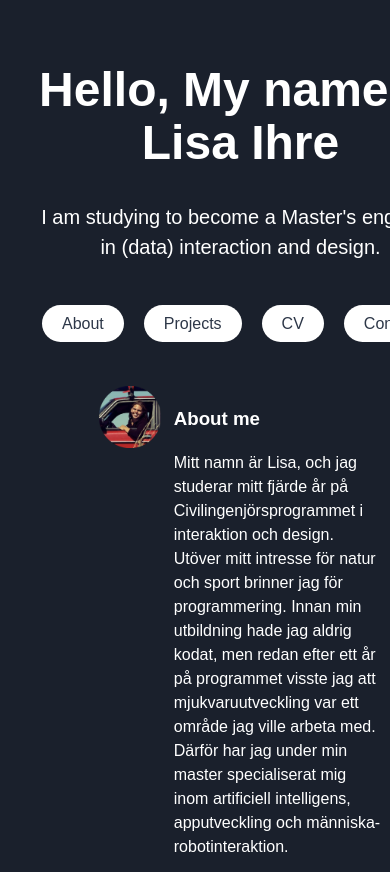
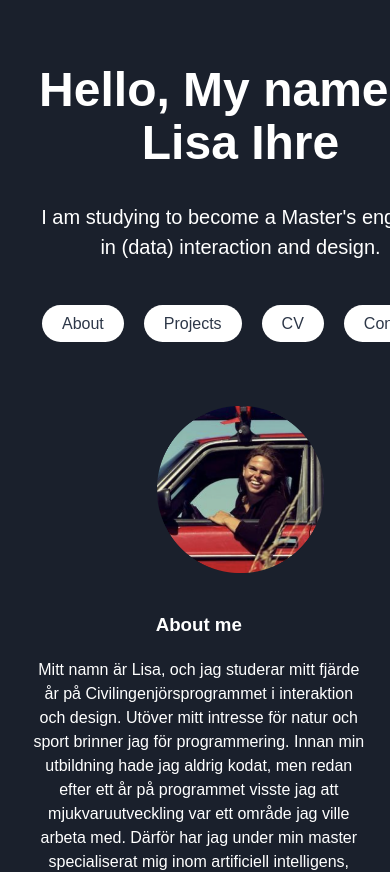
Before and after one commit to id21lie/portfolio_upd, a React (Vite) app: page /portfolio_upd/about in a window 390 px wide. Shown: the top 872 px of the page. Built offline with nearby package versions, Linux system fonts and the light colour scheme.

Commit message:
updated css for phone

```diff
--- a/src/Portfolio.css
+++ b/src/Portfolio.css
@@ -1,8 +1,7 @@
-/* Allmän styling */
 body {
   font-family: 'Arial', sans-serif;
-    background-color: #1a202c; /* Mörk bakgrundsfärg */
-    color: #fff; /* Vit textfärg */
+  background-color: #1a202c;
+  color: #fff;
   margin: 0;
   padding: 0;
   box-sizing: border-box;
@@ -14,11 +13,12 @@ body {
   margin: 0 auto;
   padding: 0 20px;
 }
-  .hammer{
+
+.hammer {
   width: 30%;
   margin-right: 0;
 }
-  /* Header */
+
 header {
   text-align: center;
   margin-bottom: 50px;
@@ -39,7 +39,6 @@ body {
   font-size: 1.25rem;
 }
 
-  /* Navigation */
 nav {
   text-align: center;
   margin-bottom: 50px;
@@ -47,7 +46,7 @@ body {
 
 .nav-link {
   background-color: #fff;
-    color: #2d3748; /* Mörkare textfärg för knappar */
+  color: #2d3748;
   padding: 10px 20px;
   margin: 0 10px;
   border-radius: 30px;
@@ -56,15 +55,11 @@ body {
   transition: background-color 0.3s ease;
 }
 
-.nav-link:hover{
+.nav-link:hover {
   background-color: #97439D;
   color: white;
 }
 
-
-
-
-  /* Sektion för projekt */
 section {
   margin-bottom: 50px;
 }
@@ -89,8 +84,6 @@ body {
   width: 33%;
   background-color: #f7fafc;
   display: flex;
-
-
 }
 
 .project-card .project-image img {
@@ -101,19 +94,17 @@ body {
 
 .project-card .project-info {
   width: 67%;
-
 }
 
 .project-card .project-info h3 {
   font-size: 1.5rem;
   font-weight: 600;
   margin-bottom: 10px;
-
 }
 
 .project-card .project-info p {
   font-size: 1rem;
-    color: #4a5568; /* Mörkare grå textfärg */
+  color: #4a5568;
 }
 
 .project-card .project-info .tags {
@@ -132,49 +123,40 @@ body {
   background-color: #e2e8f0;
 }
 
-/* För att säkerställa att hela kortet är flexbox */
 .project-container {
   margin: 3%;
   display: flex;
   background-color: #fff;
   border-radius: 15px;
   overflow: hidden;
-    box-shadow: 0 4px 6px rgba(0, 0, 0, 0.1); /* Lätt skugga för kortet */
+  box-shadow: 0 4px 6px rgba(0, 0, 0, 0.1);
 }
 
-  /* För att bildens höjd ska vara lika med textens höjd */
 .project-image {
-    width: 50%; /* Sätt storleken på bilden */
+  width: 50%;
   display: flex;
   justify-content: center;
   align-items: center;
-
-    height: 100%; /* Sätt höjden till 100% av containerhöjden */
+  height: 100%;
 }
 
 .project-image img {
   width: 100%;
   height: 100%;
-    object-fit: cover; /* Gör att bilden täcker hela utrymmet utan att deformeras */
+  object-fit: cover;
 }
 
-  /* Textcontainer */
 .project-text {
-    width: 70%; /* Textens bredd */
-
+  width: 70%;
   background-color: #fff;
-    height: 100%; /* Gör att texten tar upp hela höjden */
+  height: 100%;
   display: flex;
-    flex-direction: column; /* Gör att vi kan justera textinnehållet */
-    justify-content: space-between; /* För att sprida ut innehållet jämnt */
+  flex-direction: column;
+  justify-content: space-between;
   text-align: left;
   margin-left: 30px;
 }
 
-
-
-
-  /* Stilar för texten */
 .project-title {
   font-size: 1.5rem;
   font-weight: 600;
@@ -192,24 +174,19 @@ body {
 }
 
 .project-tag {
-    background: radial-gradient(circle, #000000,#97439D);
+  background: radial-gradient(circle, #000000, #97439D);
   padding: 5px 10px;
   border-radius: 50px;
   font-size: 0.875rem;
   margin-right: 5px;
 }
 
-/* Optional: Adding hover effect for smoother transitions */
-
-
-  /* Container för alla kontaktkort */
 .contact-card-container {
   display: flex;
   gap: 20px;
   justify-content: center;
 }
 
-  /* Stil för varje kontaktkort */
 .contact-card {
   width: 33%;
   background-color: white;
@@ -217,24 +194,19 @@ body {
   padding: 20px;
   border-radius: 12px;
   text-align: center;
-    text-decoration: none; /* Remove underline */
+  text-decoration: none;
   transition: transform 0.2s ease, box-shadow 0.2s ease;
 }
 
-
-  /* Hover-effekt för korten */
 .contact-card:hover {
-    transform: translateY(-5px);  /* Flytta kortet uppåt vid hover */
-    box-shadow: 0 6px 12px rgba(0, 0, 0, 0.1); /* Gör skuggan lite mer framträdande vid hover */
+  transform: translateY(-5px);
+  box-shadow: 0 6px 12px rgba(0, 0, 0, 0.1);
 }
-
-
 
 .icon {
   font-size: 40px;
   margin-bottom: 10px;
 }
-
 
 .contact-card i {
   font-size: 3rem;
@@ -242,13 +214,11 @@ body {
   margin-right: 1rem;
 }
 
-
 .contact-card h3 {
   font-size: 1.5rem;
   font-weight: bold;
   color: #333;
   margin-top: 0;
-
 }
 
 .button a {
@@ -262,67 +232,44 @@ body {
   transition: background-color 0.3s ease;
 }
 
-  .button a:hover{
+.button a:hover {
   background-color: #97439D;
   color: white;
 }
 
-  .aboutme-page{
+.aboutme-page {
   align-items: center;
 }
 
-
-
-  .aboutme-container{
+.aboutme-container {
   display: flex;
 }
 
-  .profilePic{
+.profilePic {
   margin-left: auto;
   margin-right: 0;
   width: 15%;
   height: 15%;
 }
 
-  .aboutme-text{
+.aboutme-text {
   margin-right: auto;
   margin-left: 3%;
   width: 50%;
   text-align: left;
 }
 
-  .cv-wrapper{
+.cv-wrapper {
   margin-top: 20px;
 }
 
-  .readMore{
+.readMore {
   background-color: transparent;
   margin-top: 7%;
   color: #000;
   padding: 0;
 }
 
-
-
-
-
-
-
-
-
-
-
-
-
-
-
-
-
-
-
-
-
-  /* Mobilresponsivitet */
 @media (max-width: 768px) {
   .project-card {
     flex-direction: column;
@@ -335,6 +282,48 @@ body {
 
   .project-card .project-info {
     width: 100%;
+  }
+
+  .contact-card-container {
+    flex-direction: column;
+    gap: 10px;
+  }
+
+  .contact-card {
+    width: 100%;
+  }
+
+  .aboutme-container {
+    flex-direction: column;
+    align-items: center;
+  }
+
+  .profilePic {
+    width: 40%;
+    height: auto;
+    margin: 20px 0;
+  }
+
+  .aboutme-text {
+    width: 80%;
+    text-align: center;
+    margin-left: 0;
+  }
+
+  .project-title{
+    font-size: 12px;
+  }
+
+  .project-description{
+    font-size: 10px;
+  }
+
+  .readMore{
+    font-size: 10px;
+  }
+
+  .project-tag{
+    font-size: 10px;
+  }
 
 }
-  }
```
Lines whose indentation alone changed are shown as unchanged.
